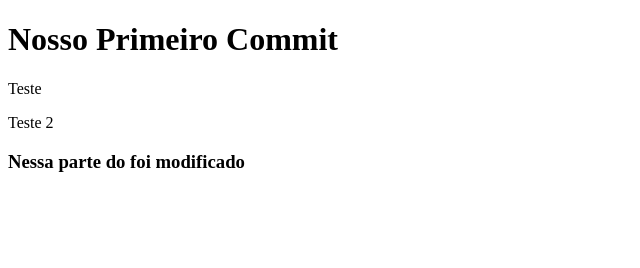
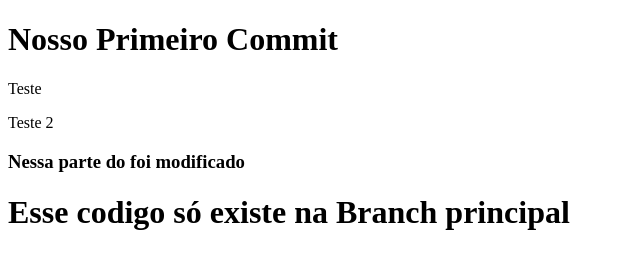
Before and after one commit to FelipeGadelha18/miniCurso, a plain HTML site: page index.html in a window 1280 px wide. Shown: the whole page, without its empty margins (0-640 px from the left). Drawn offline with Linux system fonts and the light colour scheme.

Commit message:
Adicionando nova informação na Master

```diff
--- a/index.html
+++ b/index.html
@@ -10,5 +10,6 @@
     <p>Teste</p>
      <p>Teste 2</p>
      <h3>Nessa parte do foi modificado</h3>
+     <h1>Esse codigo só existe na Branch principal</h1>
 </body>
 </html>
```
